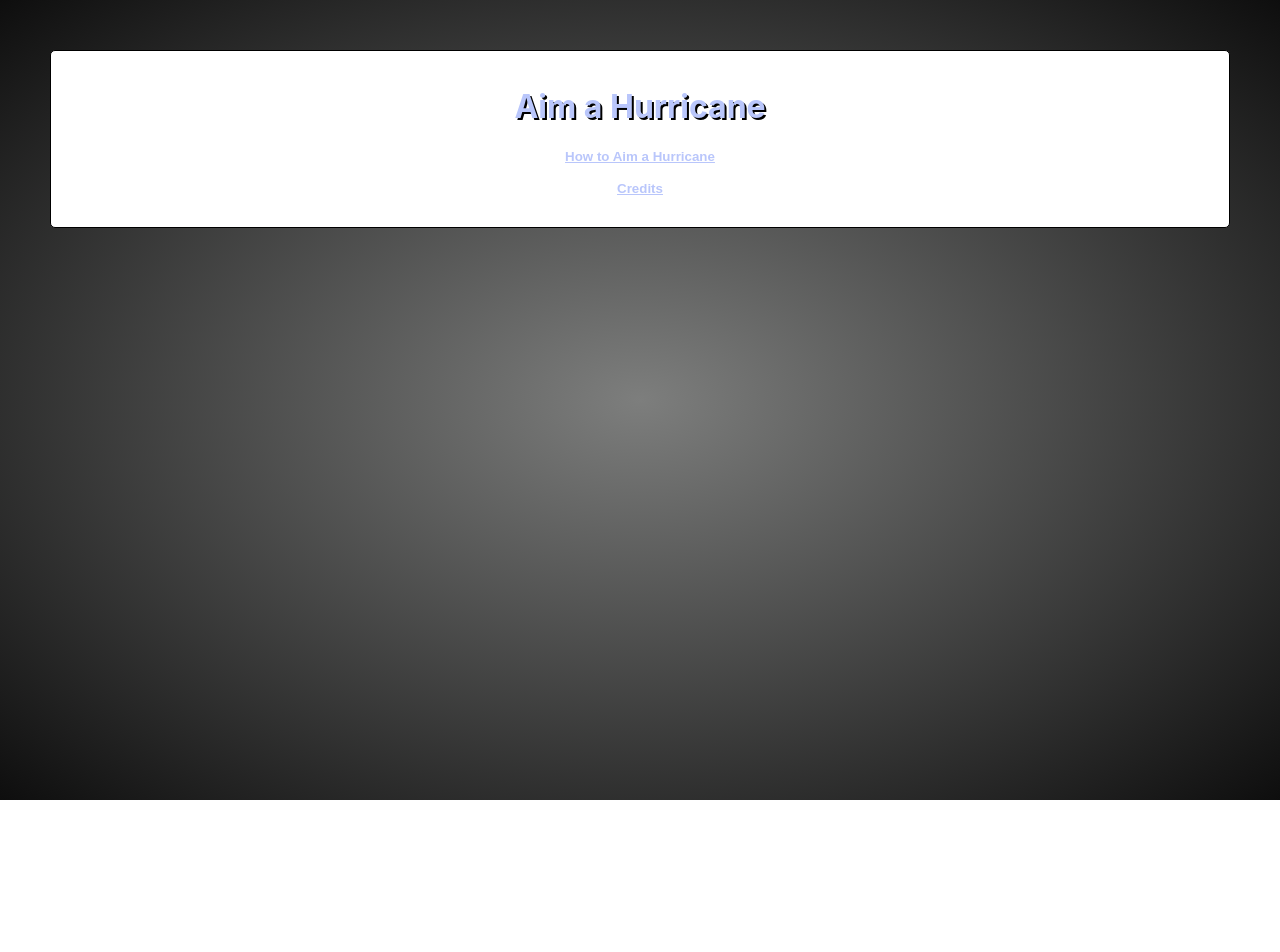
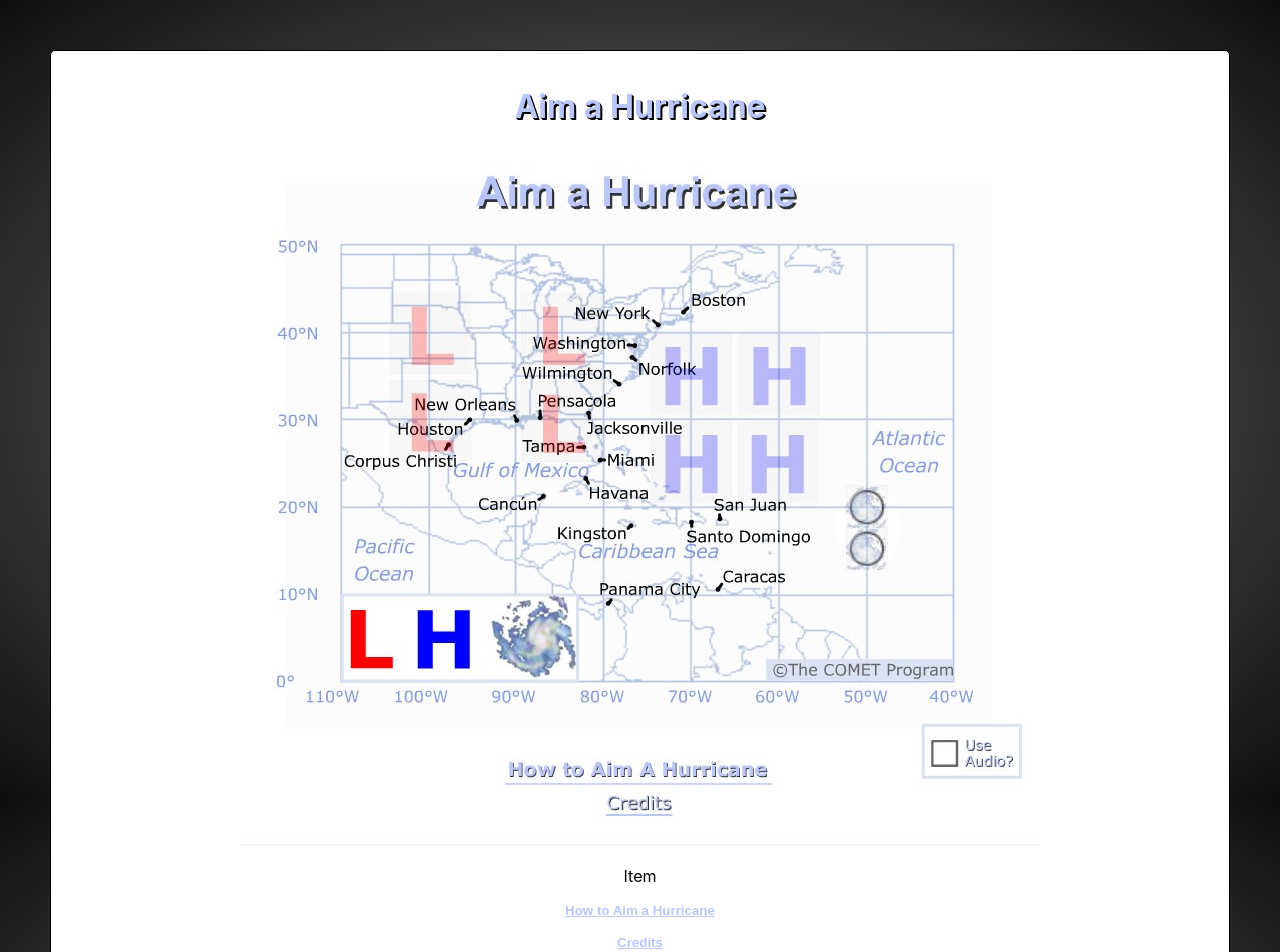
Before and after one commit to tywi6665/comet_hurricane_conversion_v2, a React (Create React App) app: page / in a window 1280 px wide. Shown: the top 952 px of the page. Before the commit the page ends 800 px from the top, so only its background shows below. Built offline with nearby package versions, Linux system fonts and the light colour scheme.

Commit message:
Created shell for dnd interaction

```diff
--- a/src/App.scss
+++ b/src/App.scss
@@ -17,7 +17,7 @@
 
         h1 {
             color: $primary-color;
-            text-shadow: 2px 2px #000000;
+            text-shadow: 1px 1px 0px #000, 2px 2px 0px #000;;
         }
 
 
--- a/src/Components/InteractionComponents/InteractionWrapper.js
+++ b/src/Components/InteractionComponents/InteractionWrapper.js
@@ -3,7 +3,18 @@
 const InteractionWrapper = () => {
     return (
         <div className="interaction-wrapper">
-
+            <div className="img-wrapper">
+                <img src="./graphics/sample.jpg" alt="" />
+            </div>
+            <div className="drag-n-drop">
+                <div className="dnd-group">
+                    <div className="dnd-item">
+                        <div>
+                            <p>Item</p>
+                        </div>
+                    </div>
+                </div>
+            </div>
         </div>
     );
 }
```
Also changed, not shown: public/graphics/hurricane.jpg (added), public/graphics/sample.jpg (added).
